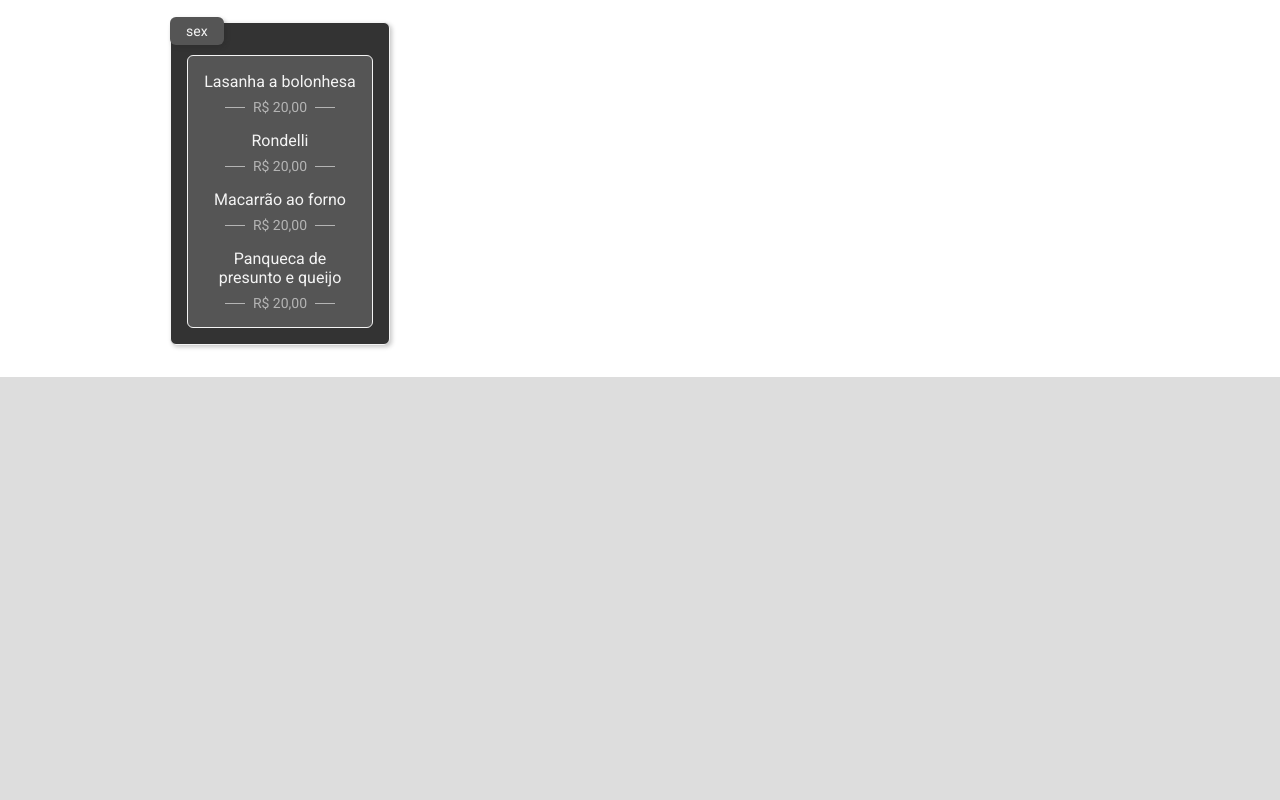
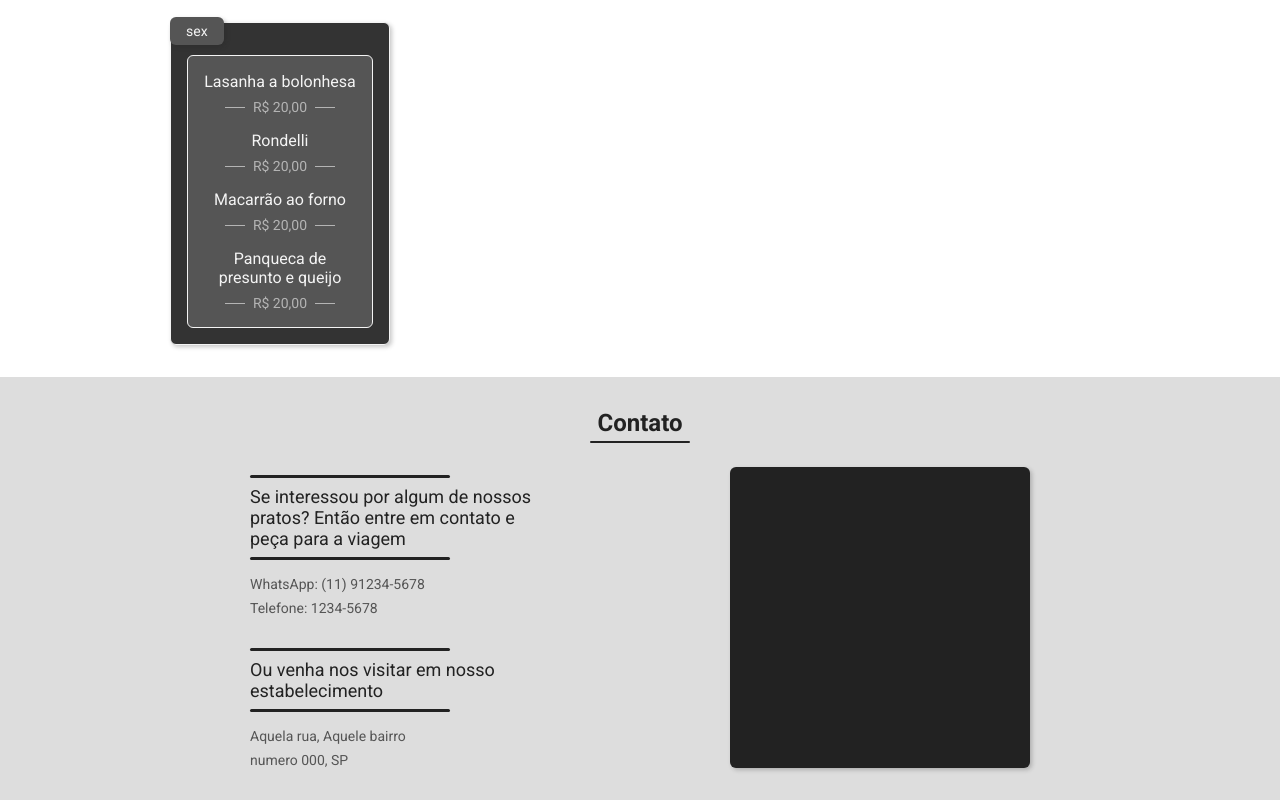
Before and after one commit to Henrique1204/Cardapio, a website built with webpack: page public/index.html in a window 1280 px wide. Shown: the part 964-1764 px from the top of the page. Before the commit the page ends 1341 px from the top, so only its background shows below. Built offline with nearby package versions, Linux system fonts and the light colour scheme.

Commit message:
Implementar sessao de contato

```diff
--- a/public/index.html
+++ b/public/index.html
@@ -32,7 +32,7 @@
         <div class="container">
             <div class="infos">
                 <h1>Nome do Restaurante</h1>
-                <p>Breve descrição do seu restaurante, pode informar local de onde ele fica também.</p>
+                <p class="descricao-principal">Breve descrição do seu restaurante, pode informar local de onde ele fica também.</p>
                 <span>aberto de seg à sex</span>
                 <span data-horario="fechado">das 8h às 18h</span>
             </div>
@@ -66,7 +66,7 @@
     </section>
 
     <section class="cardapio">
-        <h1>Cardápio</h1>
+        <h1 class="titulo-sessao">Cardápio</h1>
 
         <div class="container">
             <div class="card_cardapio">
@@ -200,5 +200,21 @@
             </div>
         </div>
     </section>
+
+    <section class="contato container">
+        <h1 class="titulo-sessao">Contato</h1>
+
+        <div class="infos">
+            <p class="descricao-principal">Se interessou por algum de nossos pratos? Então entre em contato e peça para a viagem</p>
+            <span>WhatsApp: (11) 91234-5678</span>
+            <span class="span-tel">Telefone: 1234-5678</span>
+
+            <p class="descricao-principal">Ou venha nos visitar em nosso estabelecimento</p>
+            <span>Aquela rua, Aquele bairro</span>
+            <span>numero 000, SP</span>
+        </div>
+
+        <div class="mapa"></div>
+    </section>
 </body>
 </html>
--- a/src/scss/_cardapio.scss
+++ b/src/scss/_cardapio.scss
@@ -1,20 +1,5 @@
 .cardapio {
     background-color: $branco-fundo;
-
-    h1 {
-        font-size: 1.5rem;
-        text-align: center;
-
-        &::after {
-            content: "";
-            width: 100px;
-            height: 2px;
-            border-radius: 2px;
-            margin: 0.25rem auto 0;
-            background-color: currentColor;
-            display: block;
-        }
-    }
 
     .container {
         justify-content: flex-start;
--- /dev/null
+++ b/src/scss/_contato.scss
@@ -0,0 +1,61 @@
+.contato {
+    justify-content: space-around;
+    align-items: stretch;
+
+    h1 {
+        @include grid(12);
+    }
+
+    .infos {
+        @include grid(4);
+
+        margin-top: $distancia-p;
+
+        span {
+            font-size: 0.875rem;
+            color: $cinza-claro;
+            display: block;
+        }
+
+        span + span {
+            margin-top: 0.5rem;
+        }
+
+        .span-tel {
+            margin-bottom: $distancia-g;
+        }
+    }
+
+    .mapa {
+        @include grid(4);
+        @include sombra(2px 2px 4px rgba(34, 34, 34, 0.25));
+
+        border-radius: $radius;
+        margin-top: 1.5rem;
+        background-color: $preto;
+    }
+
+    @include responsividade(media) {
+        justify-content: space-between;
+
+        .infos, .mapa {
+            @include grid(5);
+        }
+    }
+
+    @include responsividade() {
+        .infos {
+            order: 2;
+            text-align: center;
+
+            .span-tel {
+                margin-bottom: 4rem;
+            }
+        }
+
+        .mapa {
+            order: 1;
+            height: 300px;
+        }
+    }
+}
--- a/src/scss/_intro.scss
+++ b/src/scss/_intro.scss
@@ -12,21 +12,6 @@
 
         h1{
             font-size: 1.5rem;
-        }
-
-        p {
-            margin: $distancia-p 0;
-            font-size: 1.125rem;
-
-            &::after, &::before {
-                content: "";
-                width: 200px;
-                height: 3px;
-                border-radius: 3px;
-                margin: 0.5rem 0;
-                background-color: currentColor;
-                display: block;
-            }
         }
 
         span {
@@ -67,12 +52,6 @@
         .infos {
             text-align: center;
 
-            p::after, p::before {
-                width: 100px;
-                height: 1px;
-                margin: 1rem auto;
-            }
-
             span[data-horario] {
                 justify-content: center;
             }
--- a/src/scss/estilo.scss
+++ b/src/scss/estilo.scss
@@ -3,6 +3,7 @@
 @import "_cards.scss";
 @import "_intro.scss";
 @import "_cardapio.scss";
+@import "_contato.scss";
 
 // Geral
 body {
@@ -79,3 +80,41 @@ body {
 section {
     padding: $distancia-g 0;
 }
+
+.titulo-sessao {
+    font-size: 1.5rem;
+    text-align: center;
+
+    &::after {
+        content: "";
+        width: 100px;
+        height: 2px;
+        border-radius: 2px;
+        margin: 0.25rem auto 0;
+        background-color: currentColor;
+        display: block;
+    }
+}
+
+.descricao-principal {
+    margin: $distancia-p 0;
+    font-size: 1.125rem;
+
+    &::after, &::before {
+        content: "";
+        width: 200px;
+        height: 3px;
+        border-radius: 3px;
+        margin: 0.5rem 0;
+        background-color: currentColor;
+        display: block;
+    }
+
+    @include responsividade() {
+        &::after, &::before {
+            width: 100px;
+            height: 1px;
+            margin: 1rem auto;
+        }
+    }
+}
```
Also changed, not shown: public/style.css.
